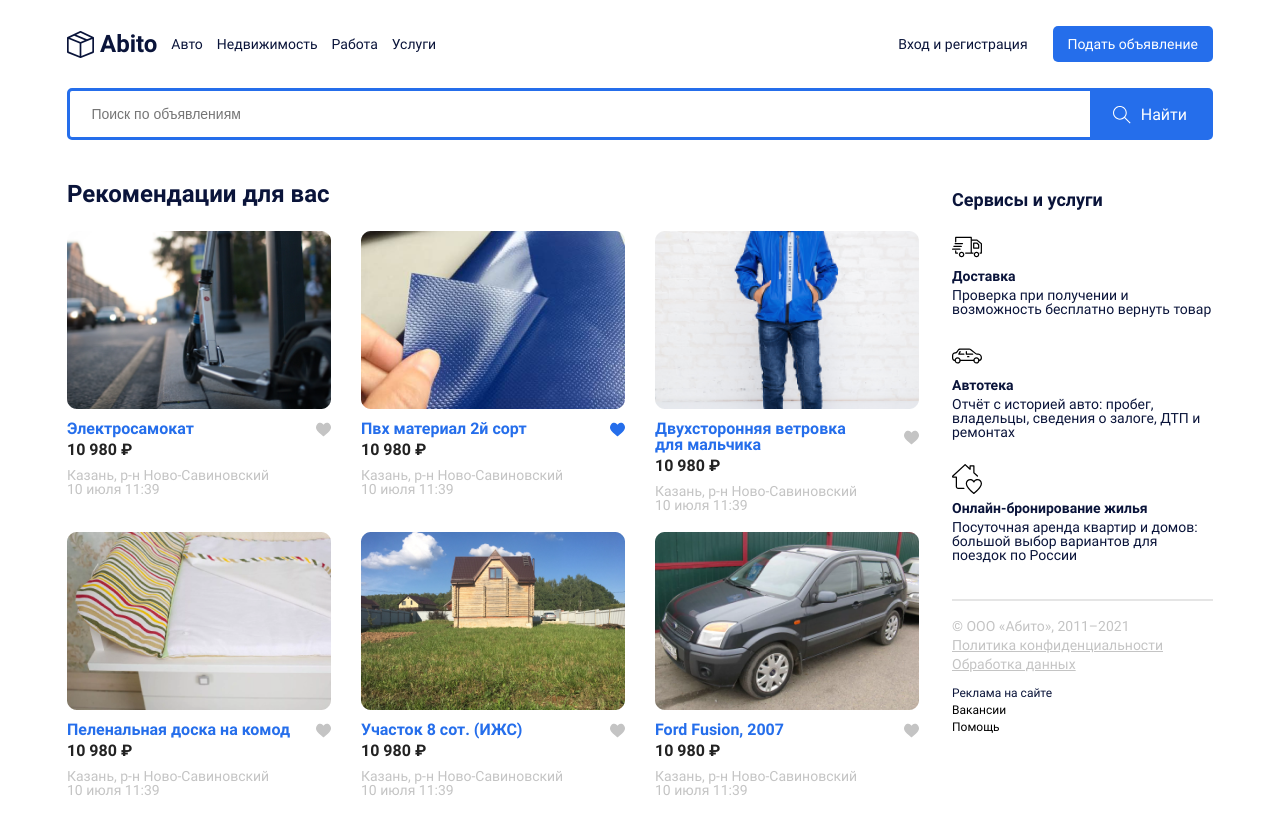
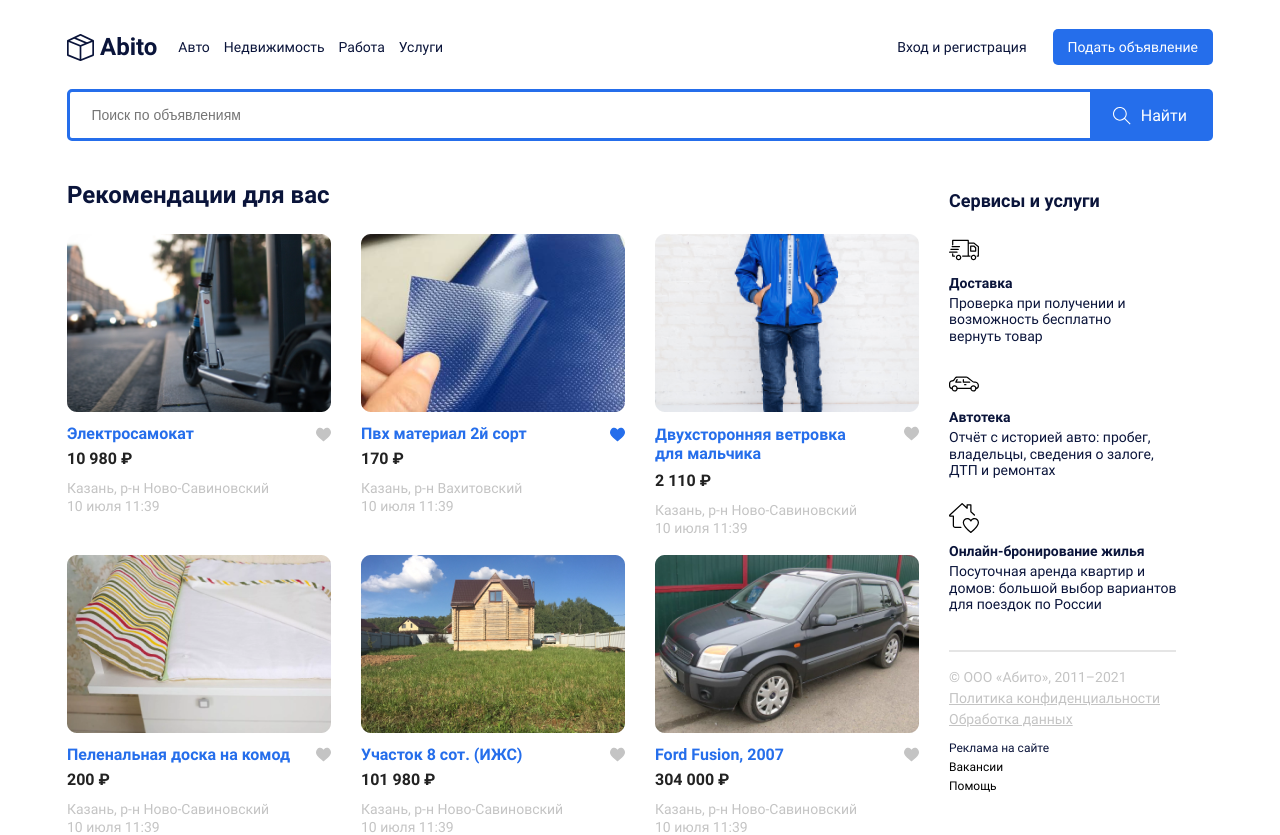
Before and after one commit to Vladis456/Skvortsov-up08-pr2, a plain HTML site: page pages/home/index.html in a window 1280 px wide. Drawn offline with Linux system fonts and the light colour scheme.

Commit message:
feet: home fixes

```diff
--- a/assets/css/header.css
+++ b/assets/css/header.css
@@ -9,10 +9,11 @@
 .container {
 	max-width: 1146px;
 	margin: auto;
-	padding-top: 26px;
+	margin-top: 24px;
 }
 .header {
-	margin-bottom: 24px;
+	padding-top: 5px;
+
 }
 .logo__link {
 	text-decoration: none;
@@ -33,7 +34,7 @@
 }
 .header__buttons-group {
 	display: flex;
-	gap: 25px;
+	gap: 26px;
 	margin-left: auto;
 }
 .log-in-button, .button-apply {
@@ -70,7 +71,7 @@
 	gap: 6px;
 }
 .header__logo {
-	margin-right: 14px;
+	margin-right: 21px;
 }
 .nav {
 	display: flex;
@@ -80,3 +81,9 @@
 	font-family: "Roboto-bold";
 	font-size: 24px;
 }
+
+@media only screen
+	and (min-device-width: 320px)
+	and (max-device-width: 992px) {
+
+	}
--- a/pages/home/index.html
+++ b/pages/home/index.html
@@ -30,6 +30,7 @@
 				<button class="button-apply"><a class="button-apply__link" href="#">Подать объявление</a></button>
 			</div>
 		</div>
+	</header>
 		<main class="main">
 			<div class="container main__container">
 				<form class="form form__main" action="">
@@ -57,8 +58,8 @@
 									<a class="card__link" href="#">Пвх материал 2й сорт</a>
 									<img src="../../assets/icons/favourite_Blue.svg">
 								</div>
-								<p class="card__price">10 980</p>
-								<p class="card__adress">Казань, р-н Ново-Савиновский</p>
+								<p class="card__price">170</p>
+								<p class="card__adress">Казань, р-н Вахитовский</p>
 								<p class="card__date">10 июля 11:39</p>
 							</div>
 							<div class="card recommendations__card"><a class="card__link" href="#"><img class="card__img" src="../../assets/images/Rectangle5.png"></a>
@@ -66,7 +67,7 @@
 									<a class="card__link" href="#">Двухсторонняя ветровка для мальчика</a>
 									<img src="../../assets/icons/favourite.svg">
 								</div>
-								<p class="card__price">10 980</p>
+								<p class="card__price">2 110</p>
 								<p class="card__adress">Казань, р-н Ново-Савиновский</p>
 								<p class="card__date">10 июля 11:39</p>
 							</div>
@@ -75,7 +76,7 @@
 									<a class="card__link" href="#">Пеленальная доска на комод</a>
 									<img src="../../assets/icons/favourite.svg">
 								</div>
-								<p class="card__price">10 980</p>
+								<p class="card__price">200</p>
 								<p class="card__adress">Казань, р-н Ново-Савиновский</p>
 								<p class="card__date">10 июля 11:39</p>
 							</div>
@@ -84,7 +85,7 @@
 									<a class="card__link" href="#">Участок 8 сот. (ИЖС)</a>
 									<img src="../../assets/icons/favourite.svg">
 								</div>
-								<p class="card__price">10 980</p>
+								<p class="card__price">101 980</p>
 								<p class="card__adress">Казань, р-н Ново-Савиновский</p>
 								<p class="card__date">10 июля 11:39</p>
 							</div>
@@ -93,7 +94,7 @@
 									<a class="card__link" href="#">Ford Fusion, 2007</a>
 									<img src="../../assets/icons/favourite.svg">
 								</div>
-								<p class="card__price">10 980</p>
+								<p class="card__price">304 000</p>
 								<p class="card__adress">Казань, р-н Ново-Савиновский</p>
 								<p class="card__date">10 июля 11:39</p>
 							</div>
@@ -105,17 +106,23 @@
 							<div class="delivery servieces__delivery">
 								<img class="delivery__icon" src="../../assets/icons/001-delivery-truck1.svg">
 								<h4 class="delivery__title">Доставка</h4>
-								<p class="delivery__description">Проверка при получении и возможность бесплатно вернуть товар</p>
+								<p class="delivery__description">Проверка при получении и</p>
+								<p class="delivery__description">возможность бесплатно</p>
+								<p class="delivery__description">вернуть товар</p>
 							</div>
 							<div class="history servieces__history">
 								<img class="history__icon" src="../../assets/icons/002-sedan1.svg">
 								<h4 class="history__title">Автотека</h4>
-								<p class="history__description">Отчёт с историей авто: пробег, владельцы, сведения о залоге, ДТП и ремонтах</p>
+								<p class="history__description">Отчёт с историей авто: пробег,</p>
+								<p class="history__description">владельцы, сведения о залоге,</p>
+								<p class="history__description">ДТП и ремонтах</p>
 							</div>
 							<div class="booking servieces__booking">
 								<img class="booking__icon" src="../../assets/icons/love1.svg">
 								<h4 class="booking__title">Онлайн-бронирование жилья</h4>
-								<p class="booking__description">Посуточная аренда квартир и домов: большой выбор вариантов для поездок по России</p>
+								<p class="booking__description">Посуточная аренда квартир и</p>
+								<p class="booking__description">домов: большой выбор вариантов</p>
+								<p class="booking__description">для поездок по России</p>
 							</div>
 						</div>
 						<footer class="footer">
@@ -139,6 +146,6 @@
 
 
 
-	</header>
+
 </body>
 </html>
--- a/pages/home/style.css
+++ b/pages/home/style.css
@@ -54,14 +54,15 @@
 
 .main__items-container {
 	display: flex;
-	justify-content: space-between;
+	/* justify-content: space-between; */
+	gap: 30px;
 }
 .card__name {
 	display: flex;
 	justify-content: space-between;
 	align-items: center;
-	padding-top: 12px;
-	padding-bottom: 5px;
+	padding-top: 14px;
+	padding-bottom: 9px;
 }
 .card__price {
 	padding-bottom: 10px;
@@ -93,13 +94,16 @@
 	max-width: 852px;
 	column-gap: 30px;
 	row-gap: 20px;
-	margin-top: 25px;
+	margin-top: 27px;
 }
 
 .card:nth-child(3) .card__name .card__link {
 	max-width: 195px;
+	line-height: 18.75px;
 }
-
+.card:nth-child(3) .card__name {
+	align-items: flex-start;
+}
 .card__link {
 	text-decoration: none;
 	font-weight: bold;
@@ -111,6 +115,7 @@
 	color: #C4C4C4;
 	font-family: "Roboto-Regular";
 	font-size: 14px;
+	padding-top: 4px;
 }
 .services__title {
 	margin-top: 51px;
@@ -118,7 +123,7 @@
 	font-family: "Roboto-Bold";
 	color: #0A143A;
 	font-size: 18px;
-	margin-bottom: 23px;
+	margin-bottom: 25px;
 }
 .services {
 	max-width: 261px;
@@ -130,7 +135,7 @@
 }
 
 .delivery__icon, .history__icon, .booking__icon {
-	margin-bottom: 7px;
+	margin-bottom: 11px;
 }
 .delivery__title, .history__title, .booking__title {
 	margin-bottom: 5px;
@@ -144,6 +149,7 @@
 	font-family: "Roboto-Regular";
 	color: #0A143A;
 	font-size: 14px;
+	line-height: 16.41px;
 }
 
 .footer-line {
@@ -157,7 +163,7 @@
 	margin-top: 18px;
 	display: flex;
 	flex-direction: column;
-	gap: 5px;
+	gap: 7px;
 }
 .footer__link {
 	color: #C4C4C4;
@@ -172,7 +178,7 @@
 	margin-top: 16px;
 	display: flex;
 	flex-direction: column;
-	gap: 5px;
+	gap: 7px;
 }
 
 .footer__ad-link {
```
